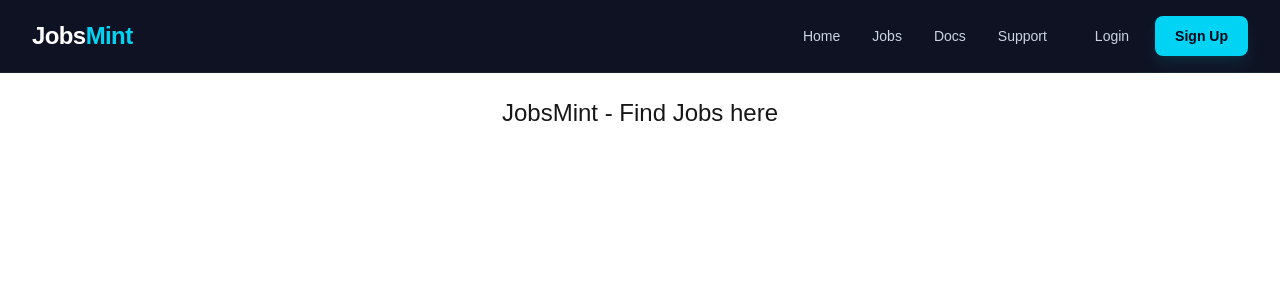
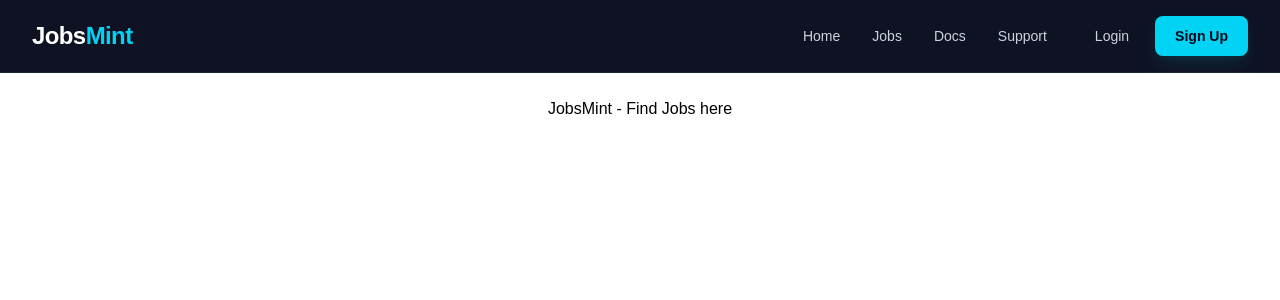
Before and after one commit to raushan-sinha/jobsmint, a Next.js app: page / in a window 1280 px wide. Shown: the top 300 px of the page. Built offline with nearby package versions, Linux system fonts and the light colour scheme.

Commit message:
Code updated

```diff
--- a/app/page.tsx
+++ b/app/page.tsx
@@ -1,5 +1,5 @@
 export default function Home() {
     return (
-        <h1 className="p-6 text-center text-2xl">JobsMint - Find Jobs here</h1>
+        <h1 className="p-6 text-center text-2x bg-white min-h-screen text-black">JobsMint - Find Jobs here</h1>
     );
 }
```
